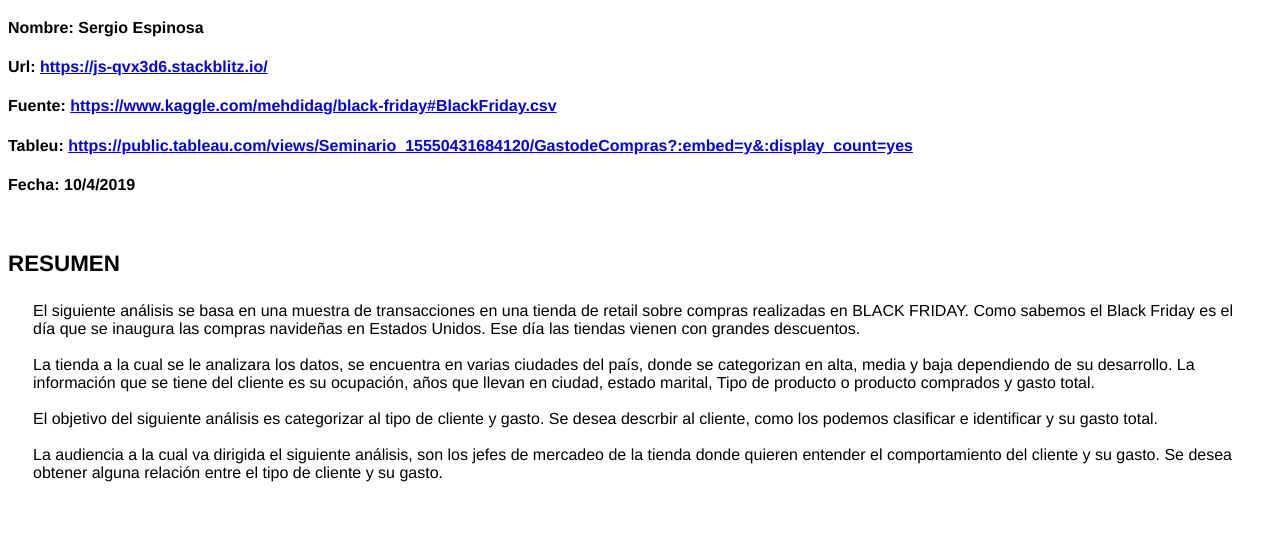
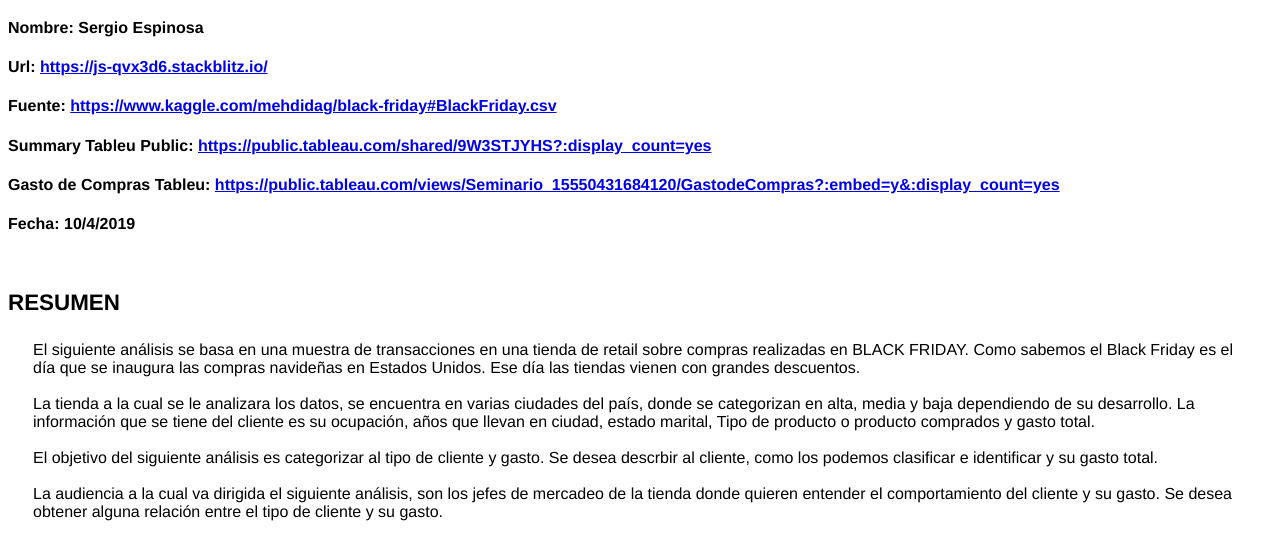
Before and after one commit to Sespinosa84/Visualizacion-Seminario, a website: page index.html in a window 1280 px wide. Shown: the part 134-694 px from the top of the page. Drawn offline with Linux system fonts and the light colour scheme.

Commit message:
1 file modified

```diff
--- a/index.html
+++ b/index.html
@@ -47,7 +47,8 @@
     <h4 class="main-autor">Nombre: Sergio Espinosa</h3>
     <h4 class="main-url">Url: <a href="https://js-qvx3d6.stackblitz.io/">https://js-qvx3d6.stackblitz.io/</a></h4>
     <h4 class="main-fuente">Fuente: <a href="https://www.kaggle.com/mehdidag/black-friday#BlackFriday.csv">https://www.kaggle.com/mehdidag/black-friday#BlackFriday.csv</a></h4>
-    <h4 class="main-fuente">Tableu: <a href="https://public.tableau.com/views/Seminario_15550431684120/GastodeCompras?:embed=y&:display_count=yes">https://public.tableau.com/views/Seminario_15550431684120/GastodeCompras?:embed=y&:display_count=yes</a></h4>
+    <h4 class="main-fuente">Summary Tableu Public: <a href="https://public.tableau.com/shared/9W3STJYHS?:display_count=yes">https://public.tableau.com/shared/9W3STJYHS?:display_count=yes</a></h4>
+    <h4 class="main-fuente">Gasto de Compras Tableu: <a href="https://public.tableau.com/views/Seminario_15550431684120/GastodeCompras?:embed=y&:display_count=yes">https://public.tableau.com/views/Seminario_15550431684120/GastodeCompras?:embed=y&:display_count=yes</a></h4>
     <h4 class="main-fecha">Fecha: 10/4/2019</h4>
     <br>
     <br>
```
